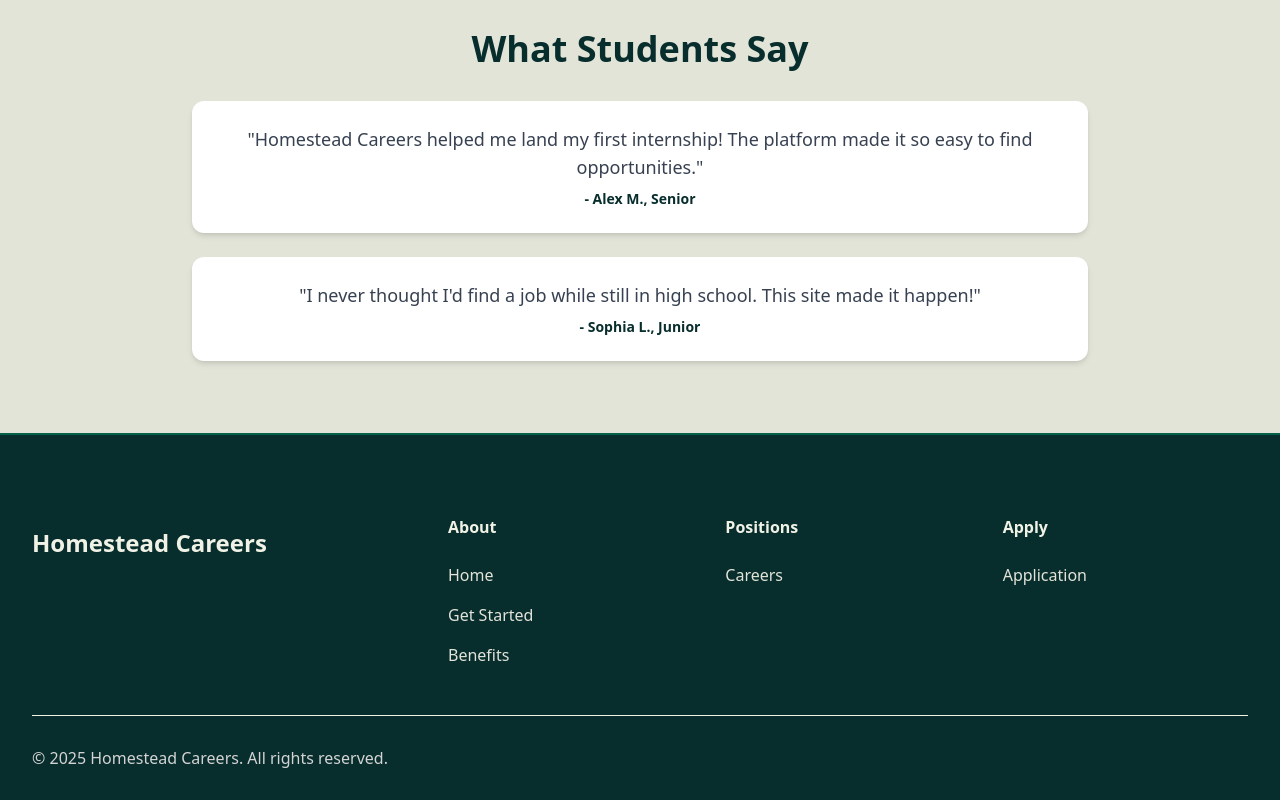
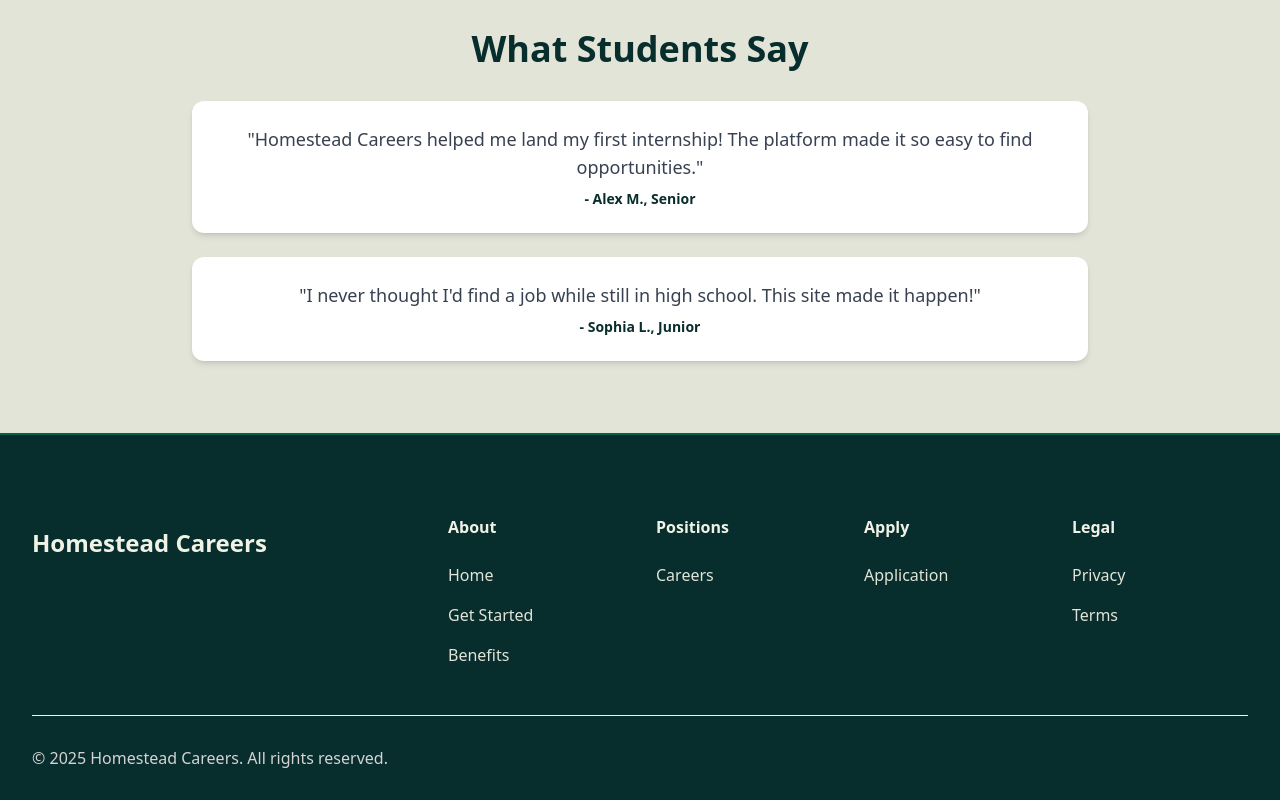
Before and after one commit to ShouryaBatra/fbla-web-dev, a Next.js app: page / in a window 1280 px wide. Shown: the part 875-1675 px from the top of the page. Built offline with nearby package versions, Linux system fonts and the light colour scheme; no server answers.

Commit message:
footer change

```diff
--- a/src/components/footer.js
+++ b/src/components/footer.js
@@ -6,8 +6,15 @@ const navigation = {
     { name: "Get Started", href: "/" },
     { name: "Benefits", href: "/" },
   ],
+
   positions: [{ name: "Careers", href: "/postings" }],
+
   apply: [{ name: "Application", href: "/postings" }],
+
+  legal: [
+    { name: "Privacy", href: "" },
+    { name: "Terms", href: "" },
+  ],
 };
 
 export default function Footer() {
@@ -17,7 +24,7 @@ export default function Footer() {
       aria-labelledby="footer-heading"
     >
       <div className="mx-auto max-w-7xl px-6 pb-8 pt-16 sm:pt-24 lg:px-8 lg:pt-20 opacity-100">
-        <div className="xl:grid xl:grid-cols-3 xl:gap-8">
+        <div className="xl:grid grid-cols-3 xl:gap-8">
           {/* Logo and Title */}
           <Link
             href="/"
@@ -29,7 +36,7 @@ export default function Footer() {
           </Link>
 
           {/* Navigation Links */}
-          <div className="mt-16 grid grid-cols-2 gap-8 sm:grid-cols-2 xl:grid-cols-3 xl:col-span-2 xl:mt-0">
+          <div className="mt-16 grid grid-cols-2 gap-8 xl:grid-cols-4 xl:col-span-2 xl:mt-0">
             {/* About Section */}
             <div>
               <h3 className="text-md font-semibold leading-6 text-cream">
@@ -69,12 +76,30 @@ export default function Footer() {
             </div>
 
             {/* Apply Section - Moves to the bottom on mobile screens */}
-            <div className="col-span-2 sm:col-span-2 xl:col-span-1">
+            <div>
               <h3 className="text-md font-semibold leading-6 text-cream">
                 Apply
               </h3>
               <ul role="list" className="mt-6 space-y-4">
                 {navigation.apply.map((item) => (
+                  <li key={item.name}>
+                    <Link
+                      href={item.href}
+                      className="text-md leading-6 text-cream-white hover:text-gray-100"
+                    >
+                      {item.name}
+                    </Link>
+                  </li>
+                ))}
+              </ul>
+            </div>
+            {/* Legal Section */}
+            <div>
+              <h3 className="text-md font-semibold leading-6 text-cream">
+                Legal
+              </h3>
+              <ul role="list" className="mt-6 space-y-4">
+                {navigation.legal.map((item) => (
                   <li key={item.name}>
                     <Link
                       href={item.href}
```
